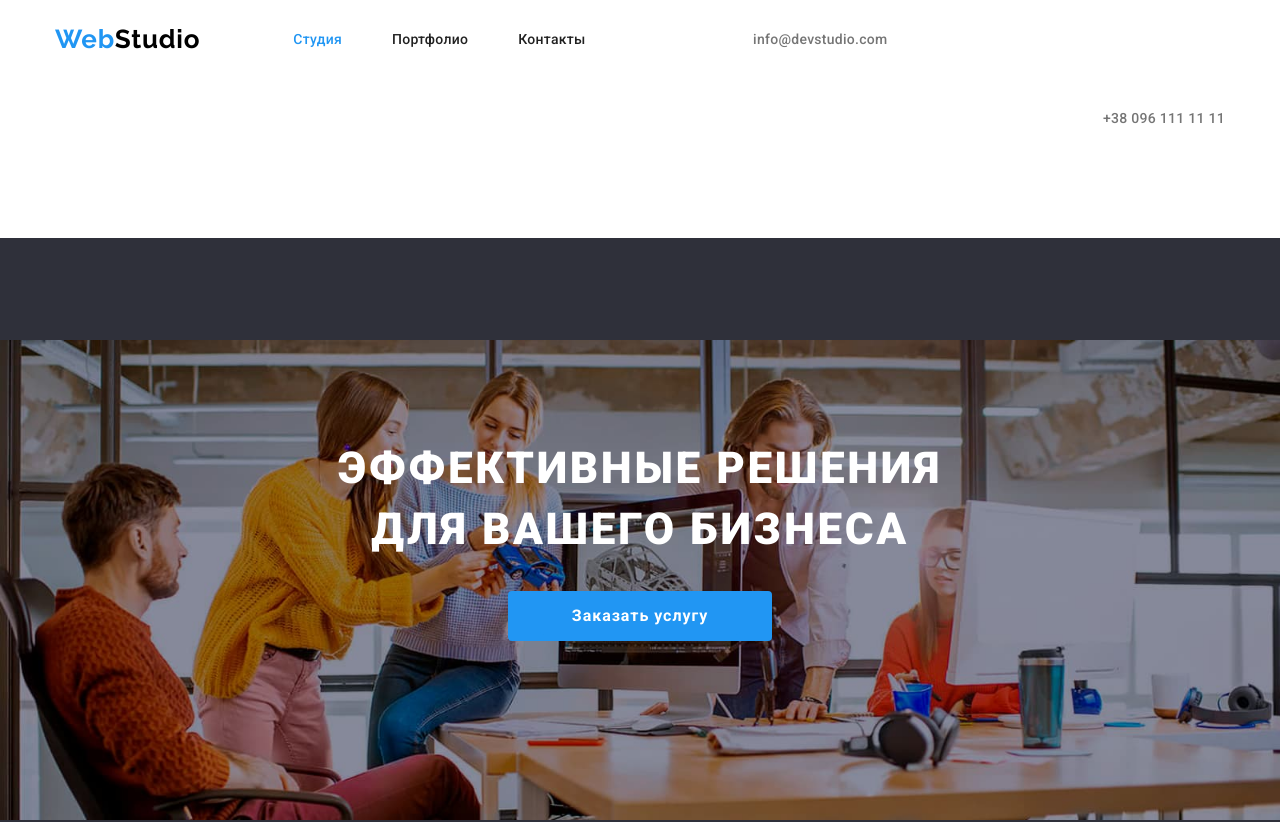
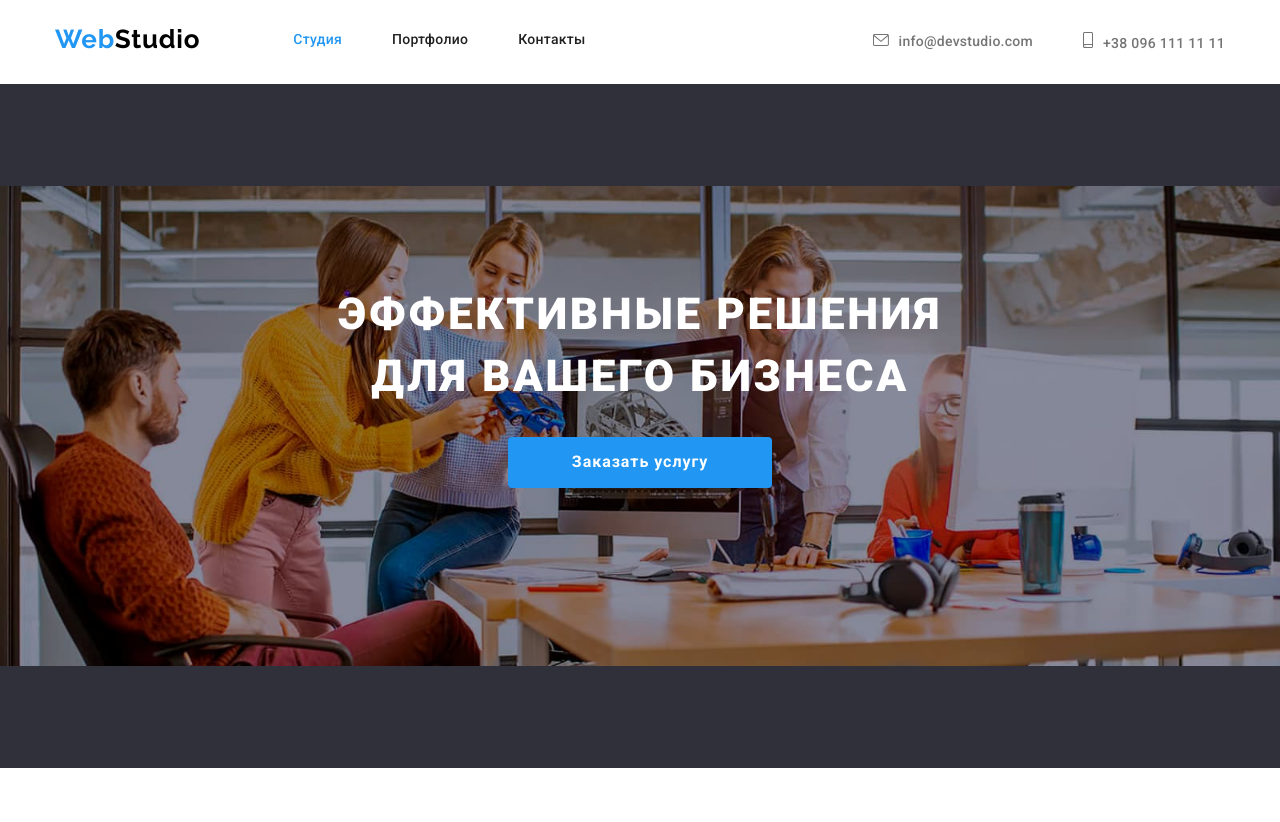
Before and after one commit to Yatsa-dev/goit-markup-hw-04, a plain HTML site: page index.html in a window 1280 px wide. Shown: the top 822 px of the page. Drawn offline with nearby package versions, Linux system fonts and the light colour scheme.

Commit message:
add icons for header

```diff
--- a/css/styles.css
+++ b/css/styles.css
@@ -54,26 +54,36 @@ h6 {
   margin-top: 32px;
   margin-bottom: 32px;
 }
-
+.auth-icon {
+  fill: currentColor;
+  box-sizing: content-box;
+  padding-right: 10px;
+}
+.send {
+  display: flex;
+}
 .auth-nav {
   display: flex;
   align-items: center;
 }
-.auth-nav .send {
-  /* display: block; */
+.auth-nav .send:hover .auth-nav .send:focus {
+  fill: var(--accent-color);
   margin-top: 32px;
   margin-bottom: 32px;
 }
 .auth-nav .send + .send {
-  margin-left: 50px;
-  margin-top: 32px;
-  margin-bottom: 32px;
+  padding-left: 50px;
+  padding-top: 32px;
+  padding-bottom: 32px;
 }
 .auth-nav .link:hover,
 .auth-nav .link:focus {
   color: var(--accent-color);
 }
-
+.auth-icon:hover,
+.auth-icon:focus {
+  color: var(--accent-color);
+}
 .logo-container {
   align-items: center;
   display: flex;
@@ -81,7 +91,6 @@ h6 {
 
 .auth-nav .link {
   display: block;
-
   color: var(--primary-text-color);
   font-weight: 500;
   font-size: 14px;
--- a/index.html
+++ b/index.html
@@ -28,12 +28,17 @@ lang="ru">
                     <div class="site-contacts">
                         <ul class="auth-nav">
                             <li class="send">
-                              <a class="link" href="mailto:info@devstudio.com">info@devstudio.com</a>
-                              <svg>
-                                <use href= "./images/symbol-defs-v2#icon-smartphone"></use>
-                              </svg>
+                              <a class="link"  href="mailto:info@devstudio.com">
+                            <svg class="auth-icon" width="16px" height="12px">
+                                <use href="./images/sprite.svg#icon-envelope"></use>
+                            </svg>info@devstudio.com</a>
+
                             </li>
-                             <li class="send"><a class="link" href="tel:+380961111111">+38 096 111 11 11</a></li>
+                             <li class="send"><a class="link" href="tel:+380961111111">
+                                <svg class="auth-icon" width="10px" height="16px">
+                                    <use href="./images/sprite.svg#icon-smartphone"></use>
+                                </svg>+38 096 111 11 11</a>
+                            </li>
                         </ul>
                     </div>
                 </div>
```
Also changed, not shown: images/sprite.svg (added), images/symbol-defs-v2.svg (deleted).
